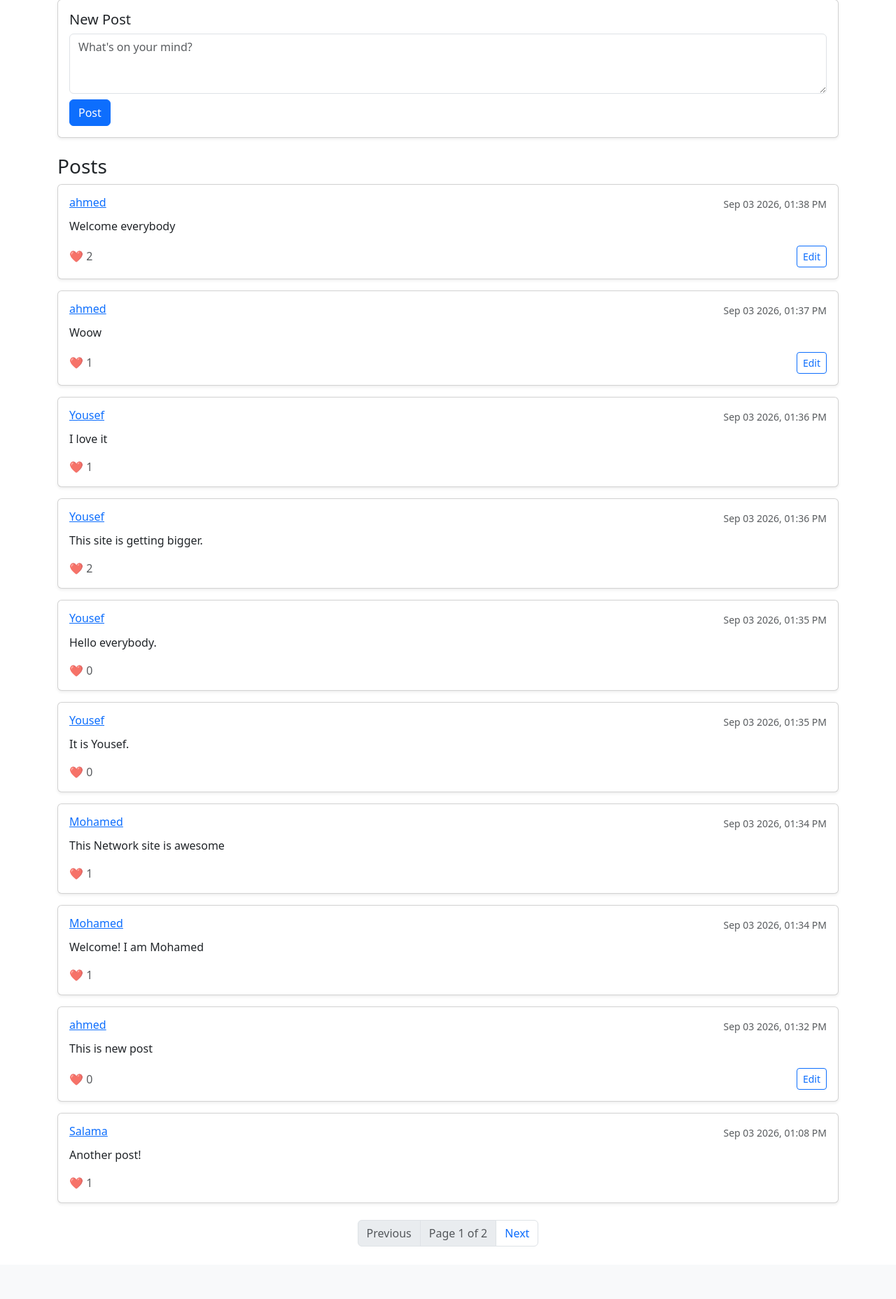
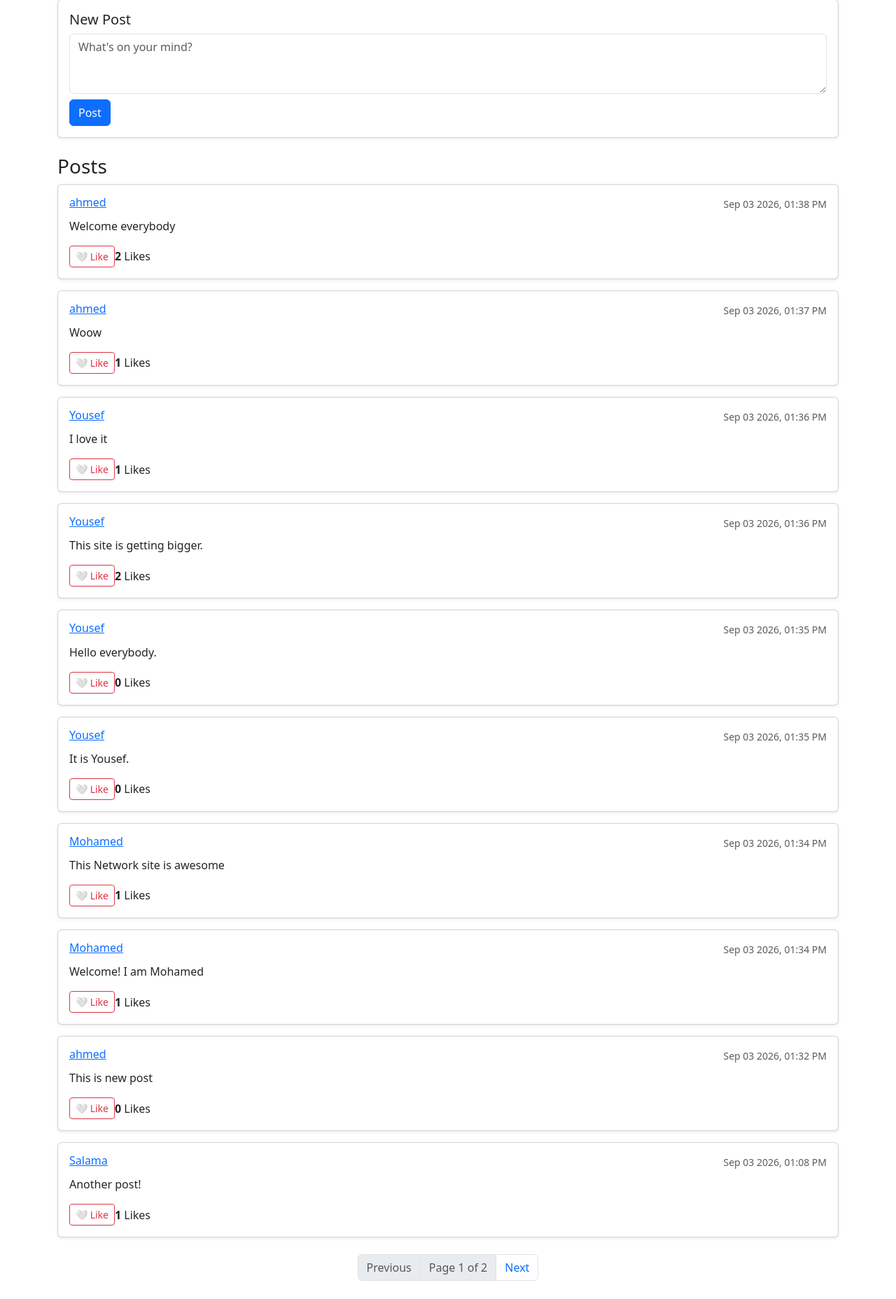
Before and after one commit to ahmed0salama/Project4-CS50W-Harvard, a Django app: page / in a window 1280 px wide. Shown: the part 95-1951 px from the top of the page at 70% size. Before the commit the page ends 1876 px from the top, so only its background shows below. Run offline with Django 3.2, Linux system fonts and the light colour scheme; a user stored in the database is signed in; data comes from the database, SQL or seed files in the repository; both versions use the stored data as it was after the commit; tables that the repository leaves empty hold one stand-in row (values such as "Sample post").

Commit message:
Add like and unlike

```diff
--- a/network/static/network/script.js
+++ b/network/static/network/script.js
@@ -68,3 +68,36 @@ function savePost(postId) {
         alert("Failed to update post. Check console/URLs.");
     });
 }
+
+function toggleLike(postId) {
+    fetch(`/like/${postId}/`, {
+        method: 'POST',
+        headers: {
+            'Content-Type': 'application/json',
+            'X-CSRFToken': getCookie('csrftoken')
+        }
+    })
+    .then(response => {
+        if (!response.ok) {
+            throw new Error(`HTTP error! status: ${response.status}`);
+        }
+        return response.json();
+    })
+    .then(result => {
+        const likeBtn = document.getElementById(`like-btn-${postId}`);
+        const likeCount = document.getElementById(`like-count-${postId}`);
+
+        if (result.liked) {
+            likeBtn.className = "btn btn-sm btn-danger mr-2";
+            likeBtn.innerHTML = "❤️ Unlike";
+        } else {
+            likeBtn.className = "btn btn-sm btn-outline-danger mr-2";
+            likeBtn.innerHTML = "🤍 Like";
+        }
+
+        likeCount.innerHTML = `<strong>${result.likes_count}</strong> Likes`;
+    })
+    .catch(error => {
+        console.error('Error toggling like:', error);
+    });
+}
--- a/network/templates/network/index.html
+++ b/network/templates/network/index.html
@@ -36,14 +36,20 @@
                         <button class="btn btn-sm btn-secondary" onclick="cancelEdit('{{ post.id }}')">Cancel</button>
                     </div>
 
-                    <div class="d-flex justify-content-between align-items-center mt-2">
-                        <div class="text-muted" id="post-likes-{{ post.id }}">
-                            ❤️ {{ post.likes.count }}
-                        </div>
+                    <div class="d-flex align-items-center mt-2">
+                        {% if user.is_authenticated %}
+                            <button class="btn btn-sm {% if user in post.likes.all %}btn-danger{% else %}btn-outline-danger{% endif %} mr-2"
+                                    id="like-btn-{{ post.id }}"
+                                    onclick="toggleLike('{{ post.id }}')">
+                                {% if user in post.likes.all %}❤️ Unlike{% else %}🤍 Like{% endif %}
+                            </button>
+                        {% else %}
+                            <span class="mr-2">❤️</span>
+                        {% endif %}
 
-                        {% if user.is_authenticated and user == post.user %}
-                            <button class="btn btn-sm btn-outline-primary" id="edit-btn-{{ post.id }}" onclick="editPost('{{ post.id }}')">Edit</button>
-                        {% endif %}
+                        <span id="like-count-{{ post.id }}">
+                            <strong>{{ post.likes.count }}</strong> Likes
+                        </span>
                     </div>
                 </div>
             {% empty %}
--- a/network/urls.py
+++ b/network/urls.py
@@ -12,4 +12,5 @@ urlpatterns = [
     path("follow/<str:username>", views.toggle_follow, name="toggle_follow"),
     path("following", views.following, name="following"),
     path("edit/<int:post_id>/", views.edit_post, name="edit_post"),
+    path("like/<int:post_id>/", views.toggle_like, name="toggle_like"),
 ]
--- a/network/views.py
+++ b/network/views.py
@@ -89,6 +89,29 @@ def toggle_follow(request, username):
 
 
 @login_required
+def toggle_like(request, post_id):
+    if request.method == "POST":
+        try:
+            post = Post.objects.get(pk=post_id)
+        except Post.DoesNotExist:
+            return JsonResponse({"error": "Post not found."}, status=404)
+
+        if request.user in post.likes.all():
+            post.likes.remove(request.user)
+            liked = False
+        else:
+            post.likes.add(request.user)
+            liked = True
+
+        return JsonResponse({
+            "liked": liked,
+            "likes_count": post.likes.count()
+        })
+
+    return JsonResponse({"error": "Invalid request method."}, status=400)
+
+
+@login_required
 def following(request):
     followed_users = Follow.objects.filter(user=request.user).values_list('following_user', flat=True)
     posts_list = Post.objects.filter(user__in=followed_users).order_by("-timestamp")
```
Also changed, not shown: network/templates/network/following.html (+13 -7 lines), network/templates/network/profile.html (+14 -9 lines), db.sqlite3.
